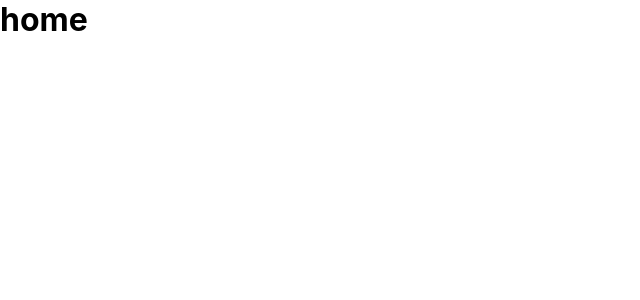
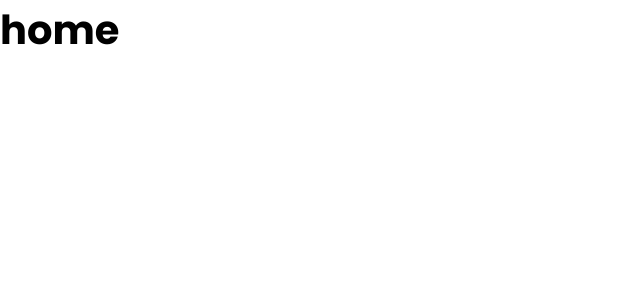
Before and after one commit to JanaTartousy/Advanced-Project, a React (Create React App) app: page / in a window 1280 px wide. Shown: the top 300 px of the page, without its empty margins (0-640 px from the left). Built offline with nearby package versions, Linux system fonts and the light colour scheme.

Commit message:
adding font and colors to css

```diff
--- a/src/App.css
+++ b/src/App.css
@@ -1,5 +1,36 @@
+
+/* Poppins Font and default css */
+
+@import url('https://fonts.googleapis.com/css2?family=Poppins:wght@300;400;500;600;700&display=swap');
+
 *{
     margin: 0;
     padding:0;
+    box-sizing: border-box;
+    font-family: 'Poppins', sans-serif;
+}
+h1 {
+    font-weight: bold;
+    font-size: 2.5rem;
+}
+h2 {
+    font-size: 2rem;
+    font-weight: 600;
+}
+h3{
+    font-size: 1.5rem;
+    font-weight: 500;
+}
 
+h4 , p {
+    font-size: 1rem;
+    font-weight: normal;
 }
+
+:root {
+    --main: #F6F8FA;
+    --accent: #369fff;
+    --black: #333;
+    --accent-derv: #69B7FF;
+    --gray: #707070;
+}
```
